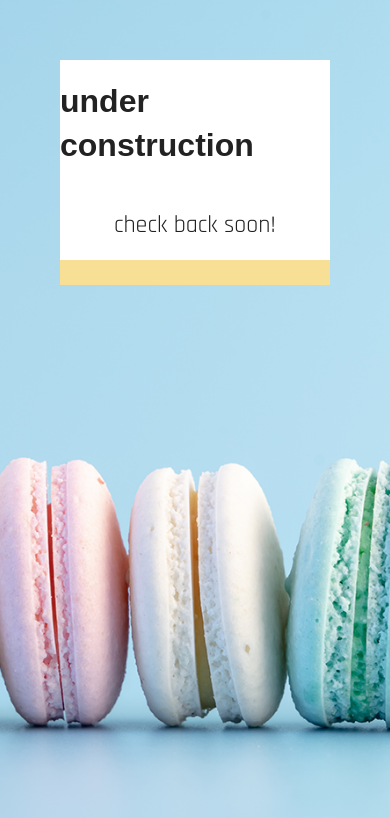
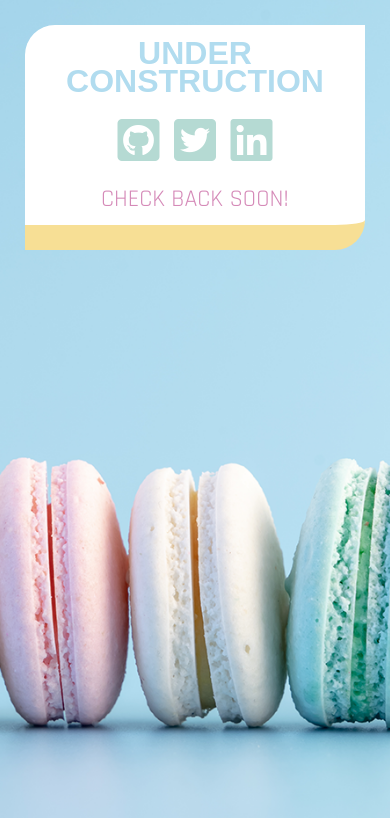
Before and after one commit to emmy-html/studio-emery, a plain HTML site: page index.html in a window 390 px wide. Drawn offline with nearby package versions, Linux system fonts and the light colour scheme; files that its build step writes are made by us from their sources; a web font is replaced by a local one.

Commit message:
Added mobile styles

```diff
--- a/index.html
+++ b/index.html
@@ -15,6 +15,7 @@
   <link rel="stylesheet" href="scss/main.css">
   <link rel="stylesheet" href="css/main.css">
   <link href="https://fonts.googleapis.com/css?family=Francois+One|Rajdhani:400,700&display=swap" rel="stylesheet">
+  <link rel="stylesheet" href="https://use.fontawesome.com/releases/v5.5.0/css/all.css" integrity="sha384-B4dIYHKNBt8Bc12p+WXckhzcICo0wtJAoU8YZTY5qE0Id1GSseTk6S+L3BlXeVIU" crossorigin="anonymous">
 </head>
 
 <body>
@@ -22,9 +23,13 @@
     <div class="content-wrapper">
       <div class="main-content">
         <h1>under construction</h1>
-        <h2>check back soon!</h2>
+      <div class="social-media">
+          <a href="http://github.com/emmy-html/" target="_blank"><i class="fab fa-github-square fa-3x"></i></a>
+          <a href="http://twitter.com/emmydoesit/" target="_blank"><i class="fab fa-twitter-square fa-3x"></i></a>
+          <a href="https://www.linkedin.com/in/emmyjordan16/" target="_blank"><i class="fab fa-linkedin fa-3x"></i></a>
       </div>
-    </div>
+        <h2>Check Back Soon!</h2>
+      </div>
 </main>
 </body>
 
--- a/scss/main.scss
+++ b/scss/main.scss
@@ -96,38 +96,70 @@ textarea {
 
 /* Main Styles */
 
+/* Colors & Fonts */
+
+$light-blue: #b1dcef;
+$yellow: #f7df95;
+$pink: #d58ab8;
+$teal: #b5dad3;
+
+$heading-font: 'Francois One', sans-serif;
+$body-font: 'Rajdhani', sans-serif;
+$body-size: 16px;
+
+html {
+  width: 100%;
+  height: 100%;
+}
+
 body {
   background: url('../img/bg.png') no-repeat;
   background-position: center center;
   background-attachment: fixed;
   background-size: cover;
-  background-color: #b1dcef;
-  font-family: 'Rajdhani', sans-serif;
+  background-color: $light-blue;
+  font-family: $heading-font;
+  font-size: $body-size;
 }
 
 h1 {
-  font-family: 'Francois One', sans-serif;
+  color: $light-blue;
+  font-family: $heading-font;
+  text-align: center;
+  line-height: 1.75rem;
+  text-transform: uppercase;
 }
 
 h2 {
-  font-family: 'Rajdhani', sans-serif;
+  font-family: $body-font;
   font-weight: 400;
+  line-height: 1.75rem;
+  text-transform: uppercase;
 }
 
 .content-wrapper {
-  margin: 0px 60px;
+  margin: 6.4%;
 }
 
 .main-content {
+  background-color: white;
+  border-bottom: 25px solid $yellow;
+  border-radius: 30px 0px 30px 0px;
+  color: $pink;
   display: flex;
   flex-direction: column;
   justify-content: center;
   align-items: center;
   width: 100%;
   height: 200px;
-  background-color: white;
-  margin-top: 60px;
-  border-bottom: 25px solid #f7df95;
+}
+
+/* Social Media Icons */
+
+.social-media i {
+  color: $teal;
+  font-weight: 400;
+  padding: 0px 5px;
 }
 
 
```
Also changed, not shown: scss/main.css, 1 other file.
